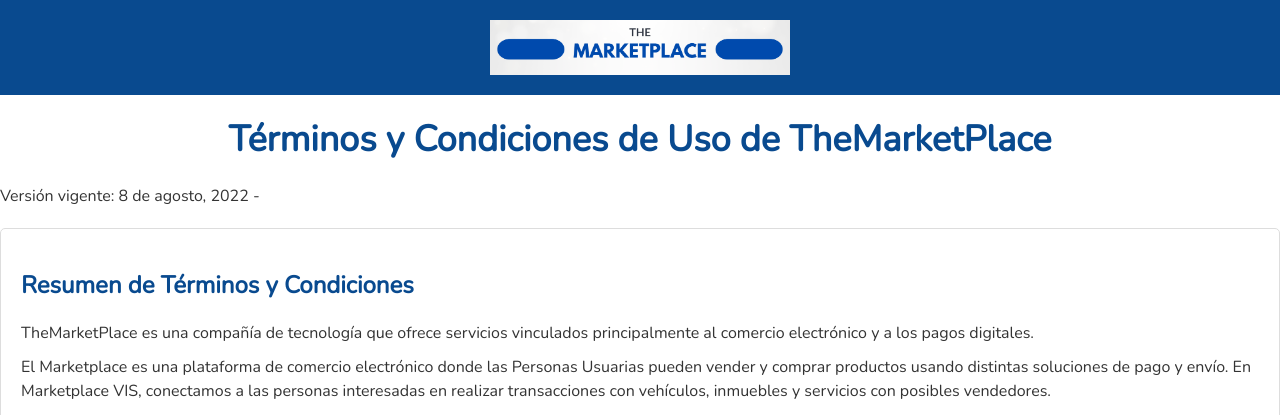
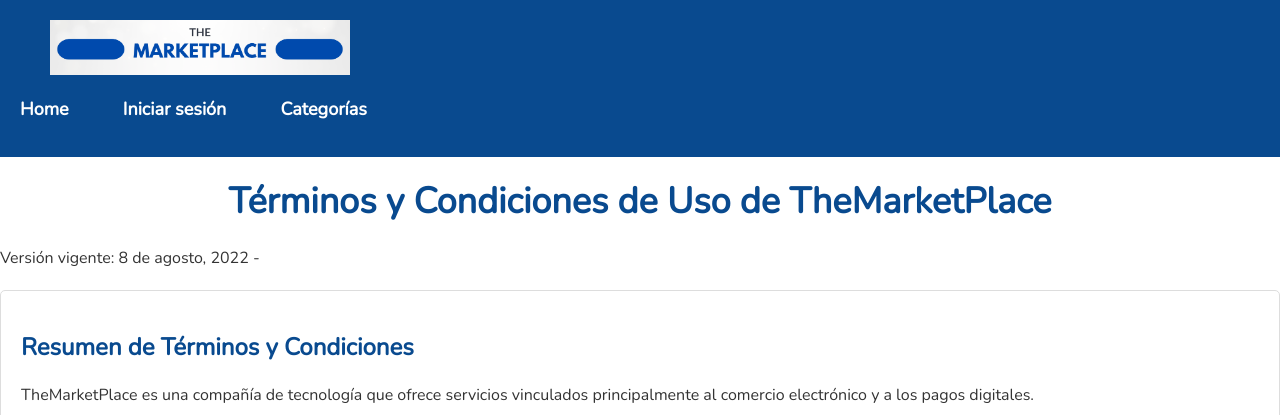
Before and after one commit to JoaquinRestahinoch/themarketplace, a Flask app: page /terycond.html in a window 1280 px wide. Shown: the top 415 px of the page. Run offline with Flask 3, Linux system fonts and the light colour scheme; some web fonts are replaced.

Commit message:
alearias prime

```diff
--- a/static/css/home.css
+++ b/static/css/home.css
@@ -19,7 +19,7 @@
 
 .logo img {
   max-width: 300px;
-  margin-left: -180px;
+  margin-left: 50px;
 }
 
 .menu {
@@ -28,7 +28,7 @@
 
 .menu li {
   display: inline;
-  margin-right: 20px;
+  margin-right: 50px;
 }
 
 .menu li a {
--- a/static/css/terycond.css
+++ b/static/css/terycond.css
@@ -13,24 +13,44 @@
     color: #333;
 }
 
-.container {
-    max-width: 1200px;
-    margin: 0 auto;
-    padding: 20px;
-}
-
-/* Encabezado */
 header {
     background-color: #094a8f;
     color: #fff;
-    padding: 20px;
-    text-align: center;
+    padding: 20px 0;
 }
+
+
+
+.navbar {
+    display: flex;
+    justify-content: space-between;
+    align-items: center;
+}
+
+
 
 .logo img {
     max-width: 300px;
-    display: block;
-    margin: 0 auto;
+    margin-left: 50px;
+  }
+
+.menu {
+    list-style: none;
+}
+
+
+.menu li {
+    display: inline;
+    margin-right: 50px;
+}
+
+
+.menu li a {
+    text-decoration: none;
+    color: #fff;
+    font-weight: bold;
+    font-size: 18px;
+
 }
 
 /* Pie de página */
--- a/templates/categorias.html
+++ b/templates/categorias.html
@@ -19,9 +19,9 @@
                     <img src="../static/img/logo.png" alt="The MarketPlace Logo">
                 </a>
                 <ul class="menu">
-                    <li> <a href="iniciar.html">Iniciar sesion</a></li>
+                    <li> <a href="home.html">Home</a></li>
+                    <li> <a href="iniciar.html">Iniciar sesión</a></li>
                     <li> <a href="categorias.html">Categorías</a></li>
-                    <li> <a href="finalizacompra.html">Carrito</a></li>
                 </ul>
             </div>
         </nav>
--- a/templates/category.html
+++ b/templates/category.html
@@ -19,9 +19,9 @@
                     <img src="../static/img/logo.png" alt="The MarketPlace Logo">
                 </a>
                 <ul class="menu">
-                    <li> <a href="iniciar.html">Iniciar sesion</a></li>
+                    <li> <a href="home.html">Home</a></li>
+                    <li> <a href="iniciar.html">Iniciar sesión</a></li>
                     <li> <a href="categorias.html">Categorías</a></li>
-                    <li> <a href="finalizacompra.html">Carrito</a></li>
                 </ul>
             </div>
         </nav>
--- a/templates/home.html
+++ b/templates/home.html
@@ -21,13 +21,14 @@
                     <img src="../static/img/logo.png" alt="The MarketPlace Logo">
                 </a>
                 <ul class="menu">
-                    <li> <a href="iniciar.html">Iniciar sesion</a></li>
+                    <li> <a href="home.html">Home</a></li>
+                    <li> <a href="iniciar.html">Iniciar sesión</a></li>
                     <li> <a href="categorias.html">Categorías</a></li>
-                    <li> <a href="finalizacompra.html">Carrito</a></li>
                 </ul>
             </div>
         </nav>
     </header>
+
 
     <main>
         <div class="container">
--- a/templates/productos.html
+++ b/templates/productos.html
@@ -16,13 +16,14 @@
                 <img src="../static/img/logo.png" alt="The MarketPlace Logo">
             </a>
             <ul class="menu">
-                <li> <a href="home.html">Inicio</a></li>
-                <li> <a href="productos.html">Productos</a></li>
+                <li> <a href="home.html">Home</a></li>
+                <li> <a href="iniciar.html">Iniciar sesión</a></li>
                 <li> <a href="categorias.html">Categorías</a></li>
             </ul>
         </div>
     </nav>
 </header>
+
 
 <body>
     <div class="cuerpo">
--- a/templates/terycond.html
+++ b/templates/terycond.html
@@ -10,10 +10,20 @@
 </head>
 
 <header>
-    <a href="home.html" class="logo">
-        <img src="../static/img/logo.png" alt="Logo de TheMarketPlace">
-    </a>
+    <nav class="navbar">
+        <div class="container">
+            <a href="home.html" class="logo">
+                <img src="../static/img/logo.png" alt="The MarketPlace Logo">
+            </a>
+            <ul class="menu">
+                <li> <a href="home.html">Home</a></li>
+                <li> <a href="iniciar.html">Iniciar sesión</a></li>
+                <li> <a href="categorias.html">Categorías</a></li>
+            </ul>
+        </div>
+    </nav>
 </header>
+
 
 <body>
 
@@ -79,7 +89,7 @@
 
 
 </section>
-<a href="home.html" class="back-button">Volver al inicio</a>
+
 
 
 </body>
```
Also changed, not shown: other parts of static/css/terycond.css (+6 -21 lines), static/css/categorias.css (+9 -9 lines), static/css/category.css (+10 -3 lines), static/css/contacto.css (+33 -3 lines), static/css/finalizacompra.css (+14 -21 lines), static/css/productos.css (+19 -15 lines), static/css/quienessomos.css (+31 -6 lines), static/css/resultado_busqueda.css (+26 -33 lines), templates/contacto.html (+14 -1 lines), templates/finalizacompra.html (+4 -5 lines), templates/quienessomos.html (+13 -1 lines), templates/resultado_busqueda.html (+14 -6 lines).
